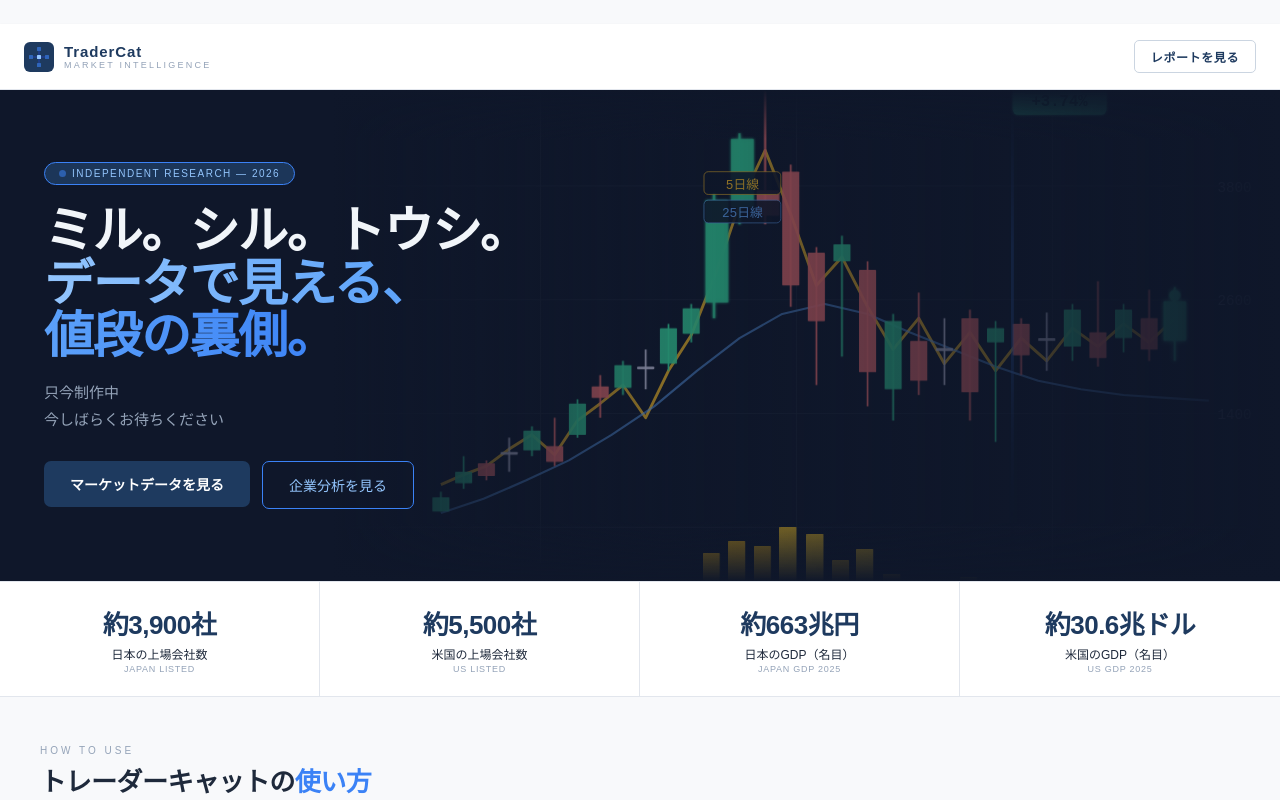
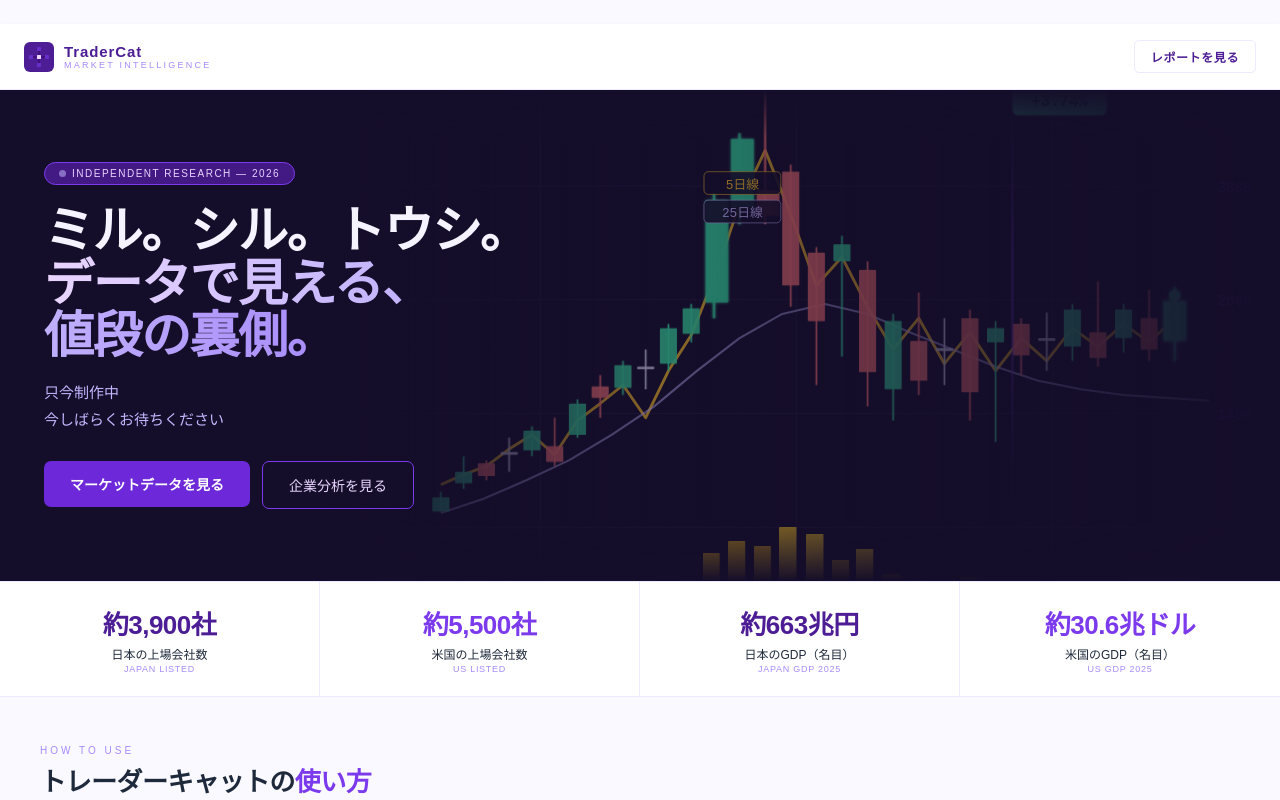
Before and after one commit to miho1031/top, a React (Vite) app: page / in a window 1280 px wide. Shown: the top 800 px of the page. Built offline with nearby package versions, Linux system fonts and the light colour scheme.

Commit message:
Update App.jsx

```diff
--- a/src/App.jsx
+++ b/src/App.jsx
@@ -1,22 +1,23 @@
 import { useEffect, useRef } from "react";
 
-// ── 案2カラー定数 ──────────────────────────────────────
+// ── 案Fカラー定数 ──────────────────────────────────────
 const C = {
-  bg:        "#f8f9fb",
+  bg:        "#faf9ff",
   card:      "#ffffff",
-  border:    "#e2e6ed",
-  borderDark:"#cbd5e1",
+  border:    "#ede9fe",
+  borderMid: "#c4b5fd",
   text:      "#1e293b",
   textSub:   "#64748b",
-  textMuted: "#94a3b8",
-  accent:    "#1e3a5f",
-  accentSub: "#3b82f6",
+  textMuted: "#a78bfa",
+  accent:    "#4c1d95",
+  accentSub: "#7c3aed",
+  btn:       "#6d28d9",
   plus:      "#10b981",
   minus:     "#ef4444",
   navBg:     "#ffffff",
 };
 
-// ── Candlestick Hero（ダークのまま維持） ────────────────
+// ── Candlestick Hero（ダーク維持） ──────────────────────
 function ChartHero() {
   const candles = [
     ["310","370","384","374","10","#34d399","0.08"],
@@ -70,7 +71,7 @@ function ChartHero() {
   ];
 
   return (
-    <div style={{ position: "relative", width: "100%", minHeight: 480, overflow: "hidden", background: "#0f172a", display: "flex", alignItems: "center" }}>
+    <div style={{ position: "relative", width: "100%", minHeight: 480, overflow: "hidden", background: "#150e2a", display: "flex", alignItems: "center" }}>
       <style>{`
         @keyframes ci{from{opacity:0;transform:translateY(14px)}to{opacity:1;transform:translateY(0)}}
         @keyframes fu{from{opacity:0;transform:translateY(10px)}to{opacity:1;transform:translateY(0)}}
@@ -84,25 +85,25 @@ function ChartHero() {
         <defs>
           <linearGradient id="sg" x1="0" y1="0" x2="0" y2="1">
             <stop offset="0%" stopColor="transparent"/>
-            <stop offset="40%" stopColor="#3b82f6" stopOpacity="0.4"/>
-            <stop offset="60%" stopColor="#3b82f6" stopOpacity="0.4"/>
+            <stop offset="40%" stopColor="#7c3aed" stopOpacity="0.4"/>
+            <stop offset="60%" stopColor="#7c3aed" stopOpacity="0.4"/>
             <stop offset="100%" stopColor="transparent"/>
           </linearGradient>
           <filter id="gl"><feGaussianBlur stdDeviation="2" result="b"/><feMerge><feMergeNode in="b"/><feMergeNode in="SourceGraphic"/></feMerge></filter>
           <filter id="gl2"><feGaussianBlur stdDeviation="1.2" result="b"/><feMerge><feMergeNode in="b"/><feMergeNode in="SourceGraphic"/></feMerge></filter>
         </defs>
         <g opacity="0.1">
-          {[75,155,235,315,395].map(y => <line key={y} x1="0" y1={y} x2="900" y2={y} stroke="#94a3b8" strokeWidth="0.5"/>)}
-          {[200,380,560,740].map(x => <line key={x} x1={x} y1="50" x2={x} y2="420" stroke="#94a3b8" strokeWidth="0.5"/>)}
+          {[75,155,235,315,395].map(y => <line key={y} x1="0" y1={y} x2="900" y2={y} stroke="#a78bfa" strokeWidth="0.5"/>)}
+          {[200,380,560,740].map(x => <line key={x} x1={x} y1="50" x2={x} y2="420" stroke="#a78bfa" strokeWidth="0.5"/>)}
         </g>
         {[["5000","79"],["3800","159"],["2600","239"],["1400","319"]].map(([v,y]) => (
-          <text key={v} x="856" y={y} fill="#64748b" fontSize="10" fontFamily="monospace">{v}</text>
+          <text key={v} x="856" y={y} fill="#6d28d9" fontSize="10" fontFamily="monospace">{v}</text>
         ))}
         <polyline fill="none" stroke="#fbbf24" strokeWidth="2" strokeLinejoin="round" opacity="0.85"
           strokeDasharray="1600" strokeDashoffset="1600"
           style={{ animation: "ml 2.5s 0.2s ease-out forwards" }}
           points="310,365 326,358 342,352 358,340 374,330 390,344 406,320 422,308 438,295 454,318 470,285 486,260 502,220 520,168 538,130 556,175 574,225 592,205 610,240 628,270 646,248 664,280 682,258 700,285 718,262 736,278 754,255 772,268 790,252 808,265 826,248"/>
-        <polyline fill="none" stroke="#60a5fa" strokeWidth="1.5" strokeLinejoin="round" opacity="0.6"
+        <polyline fill="none" stroke="#c4b5fd" strokeWidth="1.5" strokeLinejoin="round" opacity="0.6"
           strokeDasharray="1600" strokeDashoffset="1600"
           style={{ animation: "ml 2.5s 0.5s ease-out forwards" }}
           points="310,385 340,375 370,362 400,348 430,330 460,310 490,285 520,262 550,245 580,238 610,245 640,258 670,270 700,282 730,292 760,298 790,302 820,304 850,306"/>
@@ -129,8 +130,8 @@ function ChartHero() {
         ))}
         <g style={{ animation: "fu 0.4s 2.2s both" }}>
           <g style={{ animation: "fy 3s ease-in-out infinite" }}>
-            <rect x="675" y="56" width="92" height="28" rx="5" fill="#1e3a5f" opacity="0.95" filter="url(#gl2)"/>
-            <rect x="675" y="56" width="92" height="28" rx="5" fill="none" stroke="#3b82f6" strokeWidth="0.5" opacity="0.5"/>
+            <rect x="675" y="56" width="92" height="28" rx="5" fill="#4c1d95" opacity="0.95" filter="url(#gl2)"/>
+            <rect x="675" y="56" width="92" height="28" rx="5" fill="none" stroke="#c4b5fd" strokeWidth="0.5" opacity="0.5"/>
             <text x="721" y="75" textAnchor="middle" fill="#fff" fontSize="12" fontFamily="monospace" fontWeight="bold">¥1,928</text>
           </g>
         </g>
@@ -141,37 +142,37 @@ function ChartHero() {
           </g>
         </g>
         <g style={{ animation: "fu 0.3s 2.6s both" }}>
-          <rect x="495" y="145" width="54" height="16" rx="3" fill="#0f172a" stroke="#fbbf24" strokeWidth="0.5" opacity="0.9"/>
+          <rect x="495" y="145" width="54" height="16" rx="3" fill="#150e2a" stroke="#fbbf24" strokeWidth="0.5" opacity="0.9"/>
           <text x="522" y="157" textAnchor="middle" fill="#fbbf24" fontSize="9" fontFamily="monospace">5日線</text>
         </g>
         <g style={{ animation: "fu 0.3s 2.8s both" }}>
-          <rect x="495" y="165" width="54" height="16" rx="3" fill="#0f172a" stroke="#60a5fa" strokeWidth="0.5" opacity="0.9"/>
-          <text x="522" y="177" textAnchor="middle" fill="#60a5fa" fontSize="9" fontFamily="monospace">25日線</text>
+          <rect x="495" y="165" width="54" height="16" rx="3" fill="#150e2a" stroke="#c4b5fd" strokeWidth="0.5" opacity="0.9"/>
+          <text x="522" y="177" textAnchor="middle" fill="#c4b5fd" fontSize="9" fontFamily="monospace">25日線</text>
         </g>
         <rect x="-4" y="50" width="2" height="370" fill="url(#sg)" style={{ animation: "sc 6s 1s linear infinite" }}/>
       </svg>
-      <div style={{ position: "absolute", inset: 0, background: "linear-gradient(to right,#0f172a 26%,rgba(15,23,42,0.4) 52%,#0f172a 100%)", pointerEvents: "none", zIndex: 2 }}/>
-      <div style={{ position: "absolute", inset: 0, background: "linear-gradient(to bottom,#0f172a 0%,transparent 10%,transparent 88%,#0f172a 100%)", pointerEvents: "none", zIndex: 2 }}/>
+      <div style={{ position: "absolute", inset: 0, background: "linear-gradient(to right,#150e2a 26%,rgba(21,14,42,0.4) 52%,#150e2a 100%)", pointerEvents: "none", zIndex: 2 }}/>
+      <div style={{ position: "absolute", inset: 0, background: "linear-gradient(to bottom,#150e2a 0%,transparent 10%,transparent 88%,#150e2a 100%)", pointerEvents: "none", zIndex: 2 }}/>
       <div style={{ position: "relative", zIndex: 3, padding: "clamp(40px,8vw,72px) clamp(10px,4vw,44px)", maxWidth: 620 }}>
-        <div style={{ display: "inline-flex", alignItems: "center", gap: 6, background: "rgba(30,58,95,0.9)", border: "1px solid #3b82f6", borderRadius: 20, padding: "5px 14px", marginBottom: 20, opacity: 0, animation: "ci 0.5s 0.3s ease-out forwards" }}>
-          <div style={{ width: 7, height: 7, borderRadius: "50%", background: "#3b82f6", animation: "dp 1.8s infinite" }}/>
-          <span style={{ fontSize: 10, color: "#93c5fd", letterSpacing: "0.15em" }}>INDEPENDENT RESEARCH — 2026</span>
+        <div style={{ display: "inline-flex", alignItems: "center", gap: 6, background: "rgba(76,29,149,0.85)", border: "1px solid #7c3aed", borderRadius: 20, padding: "5px 14px", marginBottom: 20, opacity: 0, animation: "ci 0.5s 0.3s ease-out forwards" }}>
+          <div style={{ width: 7, height: 7, borderRadius: "50%", background: "#c4b5fd", animation: "dp 1.8s infinite" }}/>
+          <span style={{ fontSize: 10, color: "#e9d5ff", letterSpacing: "0.15em" }}>INDEPENDENT RESEARCH — 2026</span>
         </div>
-        <h1 style={{ fontSize: "clamp(32px,6vw,50px)", fontWeight: 800, lineHeight: 1.05, letterSpacing: "-0.03em", marginBottom: 16, color: "#f1f5f9", fontFamily: "'Hiragino Sans','Noto Sans JP',sans-serif", opacity: 0, animation: "ci 0.6s 0.7s ease-out forwards" }}>
+        <h1 style={{ fontSize: "clamp(32px,6vw,50px)", fontWeight: 800, lineHeight: 1.05, letterSpacing: "-0.03em", marginBottom: 16, color: "#f5f3ff", fontFamily: "'Hiragino Sans','Noto Sans JP',sans-serif", opacity: 0, animation: "ci 0.6s 0.7s ease-out forwards" }}>
           ミル。シル。トウシ。<br/>
-          <span style={{ background: "linear-gradient(90deg,#93c5fd,#60a5fa,#3b82f6)", WebkitBackgroundClip: "text", WebkitTextFillColor: "transparent", backgroundClip: "text" }}>
+          <span style={{ background: "linear-gradient(90deg,#e9d5ff,#c4b5fd,#a78bfa)", WebkitBackgroundClip: "text", WebkitTextFillColor: "transparent", backgroundClip: "text" }}>
             データで見える、<br/>値段の裏側。
           </span>
         </h1>
-        <p style={{ fontSize: "clamp(13px,2vw,15px)", color: "#94a3b8", lineHeight: 1.8, marginBottom: 28, fontFamily: "'Hiragino Sans','Noto Sans JP',sans-serif", opacity: 0, animation: "ci 0.5s 1.2s ease-out forwards" }}>
+        <p style={{ fontSize: "clamp(13px,2vw,15px)", color: "#c4b5fd", lineHeight: 1.8, marginBottom: 28, fontFamily: "'Hiragino Sans','Noto Sans JP',sans-serif", opacity: 0, animation: "ci 0.5s 1.2s ease-out forwards" }}>
           只今制作中<br/>今しばらくお待ちください
         </p>
         <div style={{ display: "flex", gap: 12, flexWrap: "wrap", opacity: 0, animation: "ci 0.5s 1.6s ease-out forwards" }}>
           <a href="https://tradercat.site/report/show_market_list.php" style={{textDecoration:'none'}}>
-            <button style={{ background: "#1e3a5f", color: "#fff", border: "none", padding: "13px 26px", borderRadius: 7, fontSize: 14, fontWeight: 700, cursor: "pointer", fontFamily: "inherit" }}>マーケットデータを見る</button>
+            <button style={{ background: "#6d28d9", color: "#fff", border: "none", padding: "13px 26px", borderRadius: 7, fontSize: 14, fontWeight: 700, cursor: "pointer", fontFamily: "inherit" }}>マーケットデータを見る</button>
           </a>
           <a href="https://tradercat.site/report/show_company_list.php" style={{textDecoration:'none'}}>
-            <button style={{ background: "transparent", color: "#93c5fd", border: "1px solid #3b82f6", padding: "13px 26px", borderRadius: 7, fontSize: 14, cursor: "pointer", fontFamily: "'Hiragino Sans',sans-serif" }}>企業分析を見る</button>
+            <button style={{ background: "transparent", color: "#e9d5ff", border: "1px solid #7c3aed", padding: "13px 26px", borderRadius: 7, fontSize: 14, cursor: "pointer", fontFamily: "'Hiragino Sans',sans-serif" }}>企業分析を見る</button>
           </a>
         </div>
       </div>
@@ -180,8 +181,8 @@ function ChartHero() {
 }
 
 const features = [
-  { color: "#1e3a5f", bg: "#eff6ff", title: "日本の半導体バリューチェーン", body: "ファブレスからファウンドリ、装置・素材まで、バリューチェーン構造を視覚的に俯瞰。日本の半導体産業まとめ 企業名をタップで詳細展開", tag: "Japan · 17社", url: "https://japansemicondu.netlify.app/" },
-  { color: "#3b82f6", bg: "#eff6ff", title: "世界の半導体バリューチェーン", body: "ファブレスからファウンドリ、装置・素材まで、バリューチェーン構造を視覚的に俯瞰。世界の半導体産業まとめ　企業名をタップで詳細展開", tag: "Global · 150社", url: "https://teal-melomakarona-306990.netlify.app/" },
+  { color: "#4c1d95", bg: "#ede9fe", title: "日本の半導体バリューチェーン", body: "ファブレスからファウンドリ、装置・素材まで、バリューチェーン構造を視覚的に俯瞰。日本の半導体産業まとめ 企業名をタップで詳細展開", tag: "Japan · 17社", url: "https://japansemicondu.netlify.app/" },
+  { color: "#7c3aed", bg: "#f5f3ff", title: "世界の半導体バリューチェーン", body: "ファブレスからファウンドリ、装置・素材まで、バリューチェーン構造を視覚的に俯瞰。世界の半導体産業まとめ　企業名をタップで詳細展開", tag: "Global · 150社", url: "https://teal-melomakarona-306990.netlify.app/" },
   { color: "#f59e0b", bg: "#fffbeb", title: "日本株・信用残高一覧", body: "直近の信用残高のまとめ、複数銘柄を比較検討できる便利機能つき", tag: "Japan · 信用残", url: "https://tradercat.site/report/show_margin.php" },
 ];
 
@@ -201,19 +202,19 @@ export default function App() {
       `}</style>
 
       {/* Nav */}
-      <div className="nav-pad" style={{ display: "flex", alignItems: "center", justifyContent: "space-between", padding: "16px 24px", borderBottom: `1px solid ${C.border}`, background: C.navBg, boxShadow: "0 1px 3px rgba(0,0,0,0.06)" }}>
+      <div className="nav-pad" style={{ display: "flex", alignItems: "center", justifyContent: "space-between", padding: "16px 24px", borderBottom: `1px solid ${C.border}`, background: C.navBg, boxShadow: "0 1px 3px rgba(124,58,237,0.08)" }}>
         <div style={{ display: "flex", alignItems: "center", gap: 10 }}>
           <svg width="30" height="30" viewBox="0 0 30 30" fill="none">
-            <rect width="30" height="30" rx="6" fill="#1e3a5f"/>
-            <rect x="5" y="13" width="4" height="4" rx="0.5" fill="#3b82f6" opacity="0.6"/>
-            <rect x="13" y="5" width="4" height="4" rx="0.5" fill="#3b82f6" opacity="0.6"/>
-            <rect x="13" y="13" width="4" height="4" rx="0.5" fill="#93c5fd"/>
-            <rect x="21" y="13" width="4" height="4" rx="0.5" fill="#3b82f6" opacity="0.6"/>
-            <rect x="13" y="21" width="4" height="4" rx="0.5" fill="#3b82f6" opacity="0.6"/>
-            <line x1="9" y1="15" x2="13" y2="15" stroke="#1e40af" strokeWidth="1"/>
-            <line x1="17" y1="15" x2="21" y2="15" stroke="#1e40af" strokeWidth="1"/>
-            <line x1="15" y1="9" x2="15" y2="13" stroke="#1e40af" strokeWidth="1"/>
-            <line x1="15" y1="17" x2="15" y2="21" stroke="#1e40af" strokeWidth="1"/>
+            <rect width="30" height="30" rx="6" fill="#4c1d95"/>
+            <rect x="5" y="13" width="4" height="4" rx="0.5" fill="#7c3aed" opacity="0.6"/>
+            <rect x="13" y="5" width="4" height="4" rx="0.5" fill="#7c3aed" opacity="0.6"/>
+            <rect x="13" y="13" width="4" height="4" rx="0.5" fill="#e9d5ff"/>
+            <rect x="21" y="13" width="4" height="4" rx="0.5" fill="#7c3aed" opacity="0.6"/>
+            <rect x="13" y="21" width="4" height="4" rx="0.5" fill="#7c3aed" opacity="0.6"/>
+            <line x1="9" y1="15" x2="13" y2="15" stroke="#3b0764" strokeWidth="1"/>
+            <line x1="17" y1="15" x2="21" y2="15" stroke="#3b0764" strokeWidth="1"/>
+            <line x1="15" y1="9" x2="15" y2="13" stroke="#3b0764" strokeWidth="1"/>
+            <line x1="15" y1="17" x2="15" y2="21" stroke="#3b0764" strokeWidth="1"/>
           </svg>
           <div>
             <div style={{ fontSize: 15, fontWeight: 800, letterSpacing: "0.06em", color: C.accent }}>TraderCat</div>
@@ -221,7 +222,7 @@ export default function App() {
           </div>
         </div>
         <a href="https://tradercat.site/report/show_market_list.php" style={{textDecoration:'none'}}>
-          <button style={{ fontSize: 12, border: `1px solid ${C.borderDark}`, background: "transparent", color: C.accent, padding: "7px 16px", borderRadius: 5, cursor: "pointer", letterSpacing: "0.05em", fontFamily: "inherit", fontWeight: 600 }}>
+          <button style={{ fontSize: 12, border: `1px solid ${C.border}`, background: "transparent", color: C.accent, padding: "7px 16px", borderRadius: 5, cursor: "pointer", letterSpacing: "0.05em", fontFamily: "inherit", fontWeight: 600 }}>
             レポートを見る
           </button>
         </a>
@@ -238,7 +239,7 @@ export default function App() {
           { num: "約30.6兆ドル", label: "米国のGDP（名目）", sub: "US GDP 2025" },
         ].map((s, i) => (
           <div key={i} style={{ padding: "22px 0", textAlign: "center", borderRight: i < 3 ? `1px solid ${C.border}` : "none" }}>
-            <div style={{ fontSize: "clamp(18px,3.5vw,26px)", fontWeight: 800, color: C.accent, letterSpacing: "-0.02em" }}>{s.num}</div>
+            <div style={{ fontSize: "clamp(18px,3.5vw,26px)", fontWeight: 800, color: i % 2 === 0 ? C.accent : C.accentSub, letterSpacing: "-0.02em" }}>{s.num}</div>
             <div style={{ fontSize: "clamp(9px,1.8vw,12px)", color: C.text, marginTop: 4 }}>{s.label}</div>
             <div style={{ fontSize: "clamp(7px,1.2vw,9px)", color: C.textMuted, letterSpacing: "0.08em", marginTop: 2 }}>{s.sub}</div>
           </div>
@@ -274,7 +275,7 @@ export default function App() {
         <div className="feature-grid" style={{ display: "grid", gridTemplateColumns: "repeat(3,1fr)", gap: 12 }}>
           {features.map(f => (
             <a key={f.title} href={f.url} target="_blank" style={{textDecoration:'none',color:'inherit'}}>
-              <div style={{ background: C.card, border: `1px solid ${C.border}`, borderRadius: 10, padding: "20px", position: "relative", overflow: "hidden", boxShadow: "0 1px 4px rgba(0,0,0,0.05)", transition: "box-shadow 0.2s" }}>
+              <div style={{ background: C.card, border: `1px solid ${C.border}`, borderRadius: 10, padding: "20px", position: "relative", overflow: "hidden", boxShadow: "0 1px 4px rgba(124,58,237,0.06)" }}>
                 <div style={{ position: "absolute", top: 0, left: 0, right: 0, height: 3, background: f.color }}/>
                 <div style={{ width: 32, height: 32, borderRadius: 6, background: f.bg, marginBottom: 12, border: `1px solid ${f.color}30` }}/>
                 <div style={{ fontSize: 13, fontWeight: 700, color: C.text, marginBottom: 6 }}>{f.title}</div>
@@ -288,7 +289,7 @@ export default function App() {
         {/* ボタン */}
         <div style={{ display: "flex", gap: 12, justifyContent: "center", flexWrap: "wrap", marginTop: 36 }}>
           <a href="https://tradercat.site/report/show_market_list.php" style={{textDecoration:'none'}}>
-            <button className="btn-full" style={{ background: C.accent, color: "#fff", border: "none", padding: "13px 28px", borderRadius: 7, fontSize: 14, fontWeight: 700, cursor: "pointer", fontFamily: "inherit" }}>マーケットデータを見る</button>
+            <button className="btn-full" style={{ background: C.btn, color: "#fff", border: "none", padding: "13px 28px", borderRadius: 7, fontSize: 14, fontWeight: 700, cursor: "pointer", fontFamily: "inherit" }}>マーケットデータを見る</button>
           </a>
           <a href="https://tradercat.site/report/show_company_list.php" style={{textDecoration:'none'}}>
             <button className="btn-full" style={{ background: "transparent", color: C.accentSub, border: `1px solid ${C.accentSub}`, padding: "13px 28px", borderRadius: 7, fontSize: 14, cursor: "pointer", fontFamily: "inherit" }}>企業分析を見る</button>
@@ -297,7 +298,7 @@ export default function App() {
       </div>
 
       {/* CTA */}
-      <div className="section-pad" style={{ padding: "64px 40px", textAlign: "center", borderTop: `1px solid ${C.border}`, background: "#eff6ff", position: "relative", overflow: "hidden" }}>
+      <div className="section-pad" style={{ padding: "64px 40px", textAlign: "center", borderTop: `1px solid ${C.border}`, background: "#f5f3ff", position: "relative", overflow: "hidden" }}>
         <div style={{ position: "relative", zIndex: 1 }}>
           <div style={{ fontSize: 10, letterSpacing: "0.3em", color: C.textMuted, textTransform: "uppercase", marginBottom: 14 }}>For serious investors</div>
           <div style={{ fontSize: "clamp(22px,4vw,32px)", fontWeight: 800, color: C.accent, marginBottom: 10, letterSpacing: "-0.02em", lineHeight: 1.2 }}>データを見れば<br/>世界がわかる</div>
```
